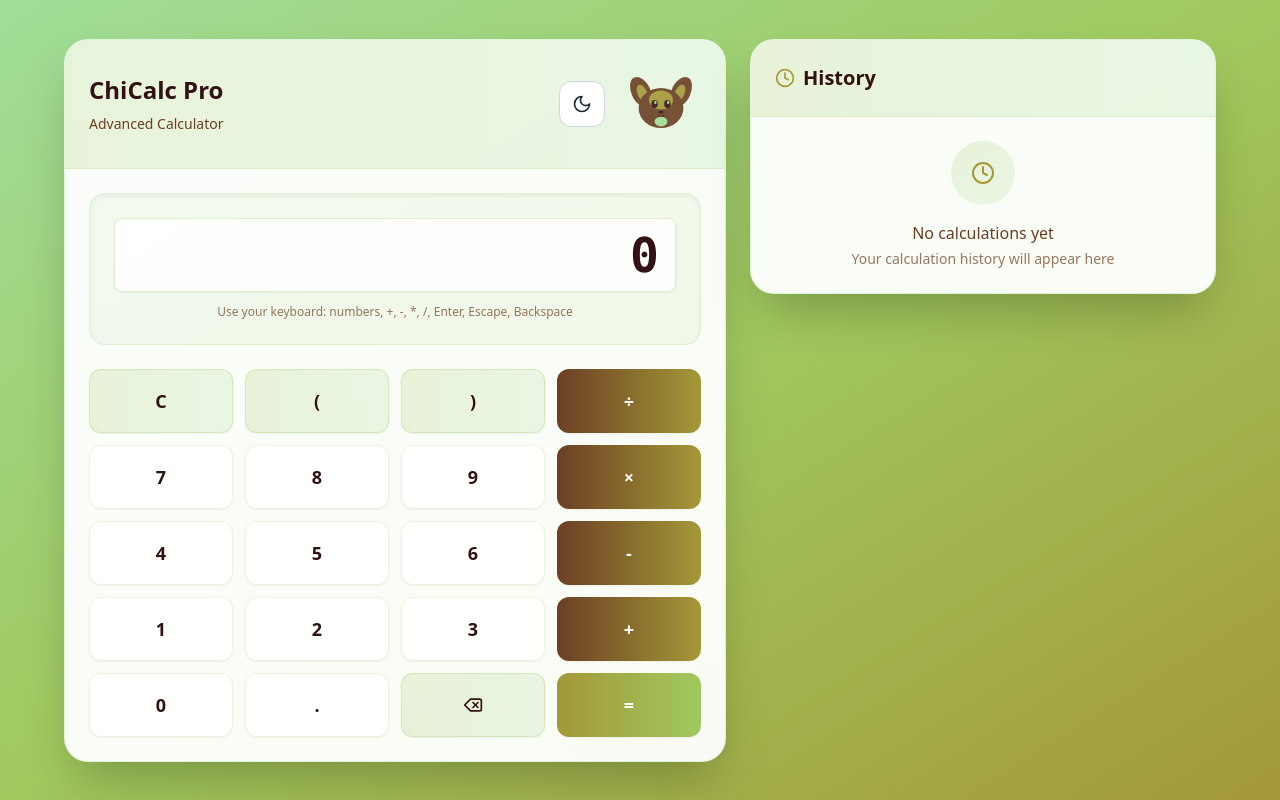
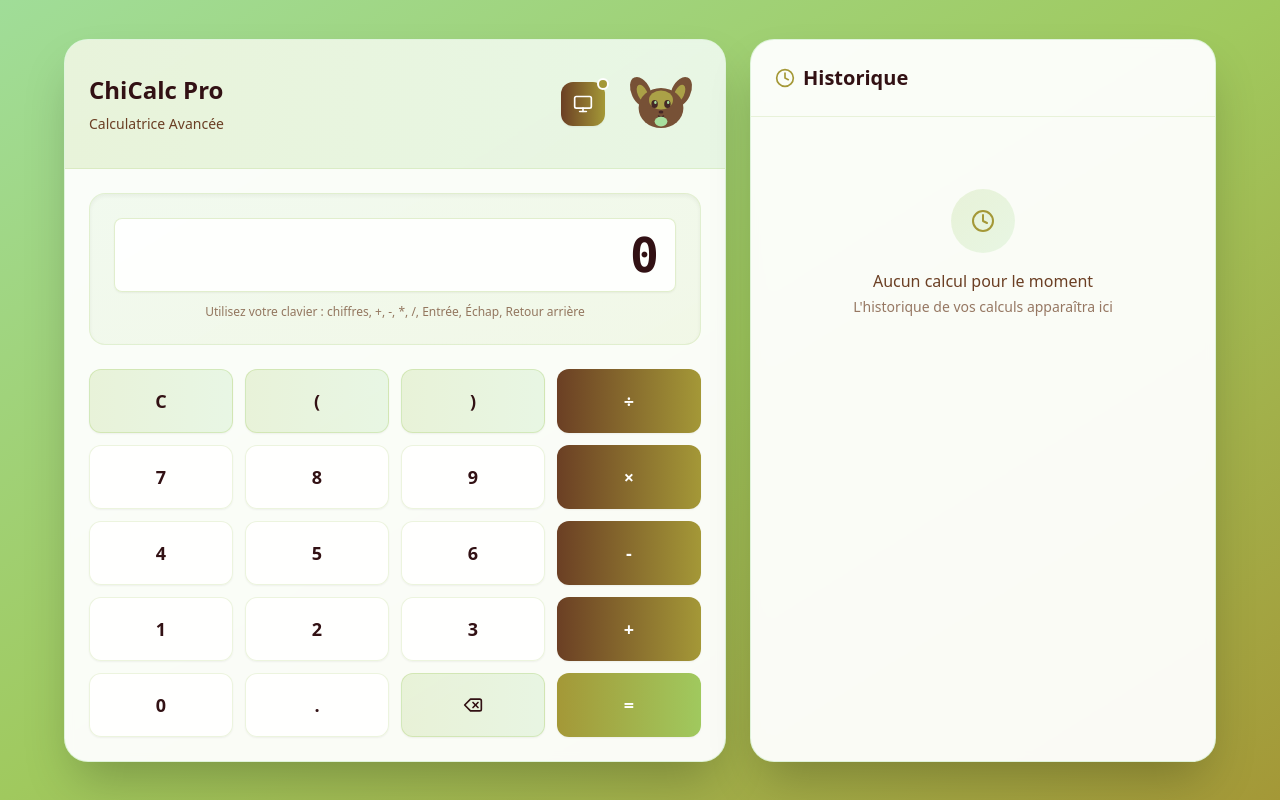
Before and after one commit to almoha73/ChiCalc, a React (Vite) app: page / in a window 1280 px wide. Built offline with nearby package versions, Linux system fonts and the light colour scheme.

Commit message:
Traduction complète de l'interface en français

```diff
--- a/index.html
+++ b/index.html
@@ -1,10 +1,10 @@
 <!doctype html>
-<html lang="en">
+<html lang="fr">
   <head>
     <meta charset="UTF-8" />
     <link rel="icon" type="image/svg+xml" href="/vite.svg" />
     <meta name="viewport" content="width=device-width, initial-scale=1.0" />
-    <title>Advanced Calculator with Chihuahua Design</title>
+    <title>Calculatrice Avancée avec Design Chihuahua</title>
   </head>
   <body>
     <div id="root"></div>
--- a/src/components/Calculator.tsx
+++ b/src/components/Calculator.tsx
@@ -5,12 +5,13 @@ import CalculatorHistory from './CalculatorHistory';
 import ChihuahuaIllustration from './ChihuahuaIllustration';
 import ThemeToggle from './ThemeToggle';
 import { useCalculator } from '../hooks/useCalculator';
-import { useThemeContext } from '../context/ThemeContext'; // Changé ici
+import { useThemeContext } from '../context/ThemeContext';
 
 const Calculator: React.FC = () => {
-  const { resolvedTheme } = useThemeContext(); // Changé ici
+  const { resolvedTheme } = useThemeContext();
   const {
     display,
+    expression,
     history,
     handleButtonClick,
     clearHistory,
@@ -20,14 +21,14 @@ const Calculator: React.FC = () => {
   return (
     <div className="w-full max-w-6xl mx-auto">
       <div className="grid grid-cols-1 lg:grid-cols-12 gap-6">
-        {/* Main Calculator */}
+        {/* Calculatrice Principale */}
         <div className="lg:col-span-7">
           <div className={`backdrop-blur-sm rounded-3xl shadow-2xl border overflow-hidden transition-colors duration-300 ${
             resolvedTheme === 'dark'
               ? 'bg-palette-2/90 border-palette-3/30'
               : 'bg-white/95 border-palette-5/30'
           }`}>
-            {/* Header with Chihuahua and Theme Toggle */}
+            {/* En-tête avec Chihuahua et Bouton Thème */}
             <div className={`relative p-6 border-b transition-colors duration-300 ${
               resolvedTheme === 'dark'
                 ? 'bg-gradient-to-r from-palette-3/20 to-palette-4/20 border-palette-3/20'
@@ -43,7 +44,7 @@ const Calculator: React.FC = () => {
                   <p className={`text-sm transition-colors duration-300 ${
                     resolvedTheme === 'dark' ? 'text-palette-4' : 'text-palette-2'
                   }`}>
-                    Advanced Calculator
+                    Calculatrice Avancée
                   </p>
                 </div>
                 <div className="flex items-center gap-4">
@@ -53,14 +54,14 @@ const Calculator: React.FC = () => {
               </div>
             </div>
 
-            {/* Display */}
+            {/* Affichage */}
             <div className="p-6 pb-4">
               <CalculatorDisplay
                 display={display}
               />
             </div>
 
-            {/* Buttons */}
+            {/* Boutons */}
             <div className="p-6 pt-2">
               <CalculatorButtons
                 onButtonClick={handleButtonClick}
@@ -69,7 +70,7 @@ const Calculator: React.FC = () => {
           </div>
         </div>
 
-        {/* History Panel */}
+        {/* Panneau Historique */}
         <div className="lg:col-span-5">
           <CalculatorHistory
             history={history}
--- a/src/components/CalculatorDisplay.tsx
+++ b/src/components/CalculatorDisplay.tsx
@@ -14,7 +14,7 @@ const CalculatorDisplay: React.FC<CalculatorDisplayProps> = ({ display }) => {
         ? 'bg-gradient-to-br from-palette-1/20 to-palette-2/20 border-palette-3/20'
         : 'bg-gradient-to-br from-palette-5/10 to-palette-4/10 border-palette-4/20'
     }`}>
-      {/* Unified Display */}
+      {/* Affichage Unifié */}
       <div className={`text-4xl sm:text-5xl font-bold font-mono min-h-[4rem] rounded-lg px-4 py-3 border shadow-sm flex items-center justify-end overflow-hidden transition-colors duration-300 ${
         resolvedTheme === 'dark'
           ? 'bg-palette-1/40 border-palette-2/30 text-palette-5'
@@ -25,11 +25,11 @@ const CalculatorDisplay: React.FC<CalculatorDisplayProps> = ({ display }) => {
         </span>
       </div>
 
-      {/* Keyboard hint */}
+      {/* Indication clavier */}
       <div className={`text-xs mt-3 text-center transition-colors duration-300 ${
         resolvedTheme === 'dark' ? 'text-palette-4/70' : 'text-palette-2/70'
       }`}>
-        Use your keyboard: numbers, +, -, *, /, Enter, Escape, Backspace
+        Utilisez votre clavier : chiffres, +, -, *, /, Entrée, Échap, Retour arrière
       </div>
     </div>
   );
--- a/src/components/CalculatorHistory.tsx
+++ b/src/components/CalculatorHistory.tsx
@@ -23,23 +23,21 @@ const CalculatorHistory: React.FC<CalculatorHistoryProps> = ({
   const { resolvedTheme } = useThemeContext();
 
   return (
-    <div className={`backdrop-blur-sm rounded-3xl shadow-2xl border overflow-hidden transition-colors duration-300 ${
+    <div className={`backdrop-blur-sm rounded-3xl shadow-2xl border h-full transition-colors duration-300 ${
       resolvedTheme === 'dark'
         ? 'bg-palette-2/90 border-palette-3/30'
         : 'bg-white/95 border-palette-5/30'
     }`}>
-      {/* Header */}
+      {/* En-tête */}
       <div className={`p-6 border-b transition-colors duration-300 ${
-        resolvedTheme === 'dark'
-          ? 'bg-gradient-to-r from-palette-3/20 to-palette-4/20 border-palette-3/20'
-          : 'bg-gradient-to-r from-palette-4/20 to-palette-5/20 border-palette-4/20'
+        resolvedTheme === 'dark' ? 'border-palette-3/20' : 'border-palette-4/20'
       }`}>
         <div className="flex items-center justify-between">
           <div className="flex items-center gap-2">
             <Clock size={20} className={resolvedTheme === 'dark' ? 'text-palette-4' : 'text-palette-3'} />
             <h2 className={`text-xl font-bold transition-colors duration-300 ${
               resolvedTheme === 'dark' ? 'text-palette-5' : 'text-palette-1'
-            }`}>History</h2>
+            }`}>Historique</h2>
           </div>
           {history.length > 0 && (
             <button
@@ -49,7 +47,7 @@ const CalculatorHistory: React.FC<CalculatorHistoryProps> = ({
                   ? 'bg-palette-1/20 hover:bg-palette-1/40 text-palette-5'
                   : 'bg-palette-1/10 hover:bg-palette-1/20 text-palette-1'
               }`}
-              title="Clear History"
+              title="Effacer l'historique"
             >
               <Trash2 size={16} />
             </button>
@@ -57,10 +55,10 @@ const CalculatorHistory: React.FC<CalculatorHistoryProps> = ({
         </div>
       </div>
 
-      {/* History Items */}
-      <div className="max-h-96 overflow-y-auto">
+      {/* Liste de l'historique */}
+      <div className="p-6">
         {history.length === 0 ? (
-          <div className="p-6 text-center">
+          <div className="text-center py-12">
             <div className={`w-16 h-16 rounded-full flex items-center justify-center mx-auto mb-4 transition-colors duration-300 ${
               resolvedTheme === 'dark'
                 ? 'bg-gradient-to-br from-palette-3/20 to-palette-4/20'
@@ -70,23 +68,23 @@ const CalculatorHistory: React.FC<CalculatorHistoryProps> = ({
             </div>
             <p className={`transition-colors duration-300 ${
               resolvedTheme === 'dark' ? 'text-palette-4' : 'text-palette-2'
-            }`}>No calculations yet</p>
+            }`}>Aucun calcul pour le moment</p>
             <p className={`text-sm mt-1 transition-colors duration-300 ${
               resolvedTheme === 'dark' ? 'text-palette-4/70' : 'text-palette-2/70'
             }`}>
-              Your calculation history will appear here
+              L'historique de vos calculs apparaîtra ici
             </p>
           </div>
         ) : (
-          <div className="p-4 space-y-3">
-            {history.map((item) => (
+          <div className="space-y-3 max-h-96 overflow-y-auto">
+            {history.slice().reverse().map((item) => (
               <div
                 key={item.id}
                 onClick={() => onLoadFromHistory(item)}
-                className={`p-4 rounded-xl cursor-pointer transition-all duration-200 hover:scale-105 border ${
+                className={`rounded-xl p-4 cursor-pointer transition-all duration-200 border hover:shadow-md ${
                   resolvedTheme === 'dark'
-                    ? 'bg-palette-3/20 hover:bg-palette-3/30 border-palette-4/20'
-                    : 'bg-palette-5/20 hover:bg-palette-5/30 border-palette-4/20'
+                    ? 'bg-gradient-to-r from-palette-1/20 to-palette-2/20 hover:from-palette-1/40 hover:to-palette-2/40 border-palette-3/20 hover:border-palette-3/40'
+                    : 'bg-gradient-to-r from-palette-5/10 to-palette-4/10 hover:from-palette-5/20 hover:to-palette-4/20 border-palette-4/20 hover:border-palette-4/40'
                 }`}
               >
                 <div className={`text-sm font-mono mb-1 transition-colors duration-300 ${
@@ -102,7 +100,11 @@ const CalculatorHistory: React.FC<CalculatorHistoryProps> = ({
                 <div className={`text-xs transition-colors duration-300 ${
                   resolvedTheme === 'dark' ? 'text-palette-4/70' : 'text-palette-2/70'
                 }`}>
-                  {item.timestamp.toLocaleTimeString()}
+                  {item.timestamp.toLocaleString('fr-FR', {
+                    hour: '2-digit',
+                    minute: '2-digit',
+                    second: '2-digit'
+                  })}
                 </div>
               </div>
             ))}
--- a/src/components/ThemeToggle.tsx
+++ b/src/components/ThemeToggle.tsx
@@ -1,18 +1,59 @@
 import React from 'react';
-import { Sun, Moon } from 'lucide-react';
+import { Sun, Moon, Monitor } from 'lucide-react';
 import { useThemeContext } from '../context/ThemeContext';
 
 const ThemeToggle: React.FC = () => {
-  const { resolvedTheme, toggleTheme } = useThemeContext();
+  const { theme, resolvedTheme, toggleTheme } = useThemeContext();
+
+  const getIcon = () => {
+    switch (theme) {
+      case 'light':
+        return <Sun size={20} />;
+      case 'dark':
+        return <Moon size={20} />;
+      case 'system':
+        return <Monitor size={20} />;
+      default:
+        return <Sun size={20} />;
+    }
+  };
+
+  const getTitle = () => {
+    switch (theme) {
+      case 'light':
+        return 'Thème clair - Cliquez pour le thème sombre';
+      case 'dark':
+        return 'Thème sombre - Cliquez pour le thème système';
+      case 'system':
+        return `Thème système (${resolvedTheme === 'dark' ? 'sombre' : 'clair'}) - Cliquez pour le thème clair`;
+      default:
+        return 'Changer de thème';
+    }
+  };
 
   return (
-    <button
-      onClick={toggleTheme}
-      className="p-3 rounded-xl bg-white dark:bg-gray-800 text-gray-800 dark:text-white border border-gray-300 dark:border-gray-600 hover:bg-gray-100 dark:hover:bg-gray-700 transition-colors"
-      title={resolvedTheme === 'dark' ? 'Switch to light' : 'Switch to dark'}
-    >
-      {resolvedTheme === 'dark' ? <Sun size={20} /> : <Moon size={20} />}
-    </button>
+    <div className="relative">
+      <button
+        onClick={toggleTheme}
+        className={`p-3 rounded-xl transition-all duration-300 transform hover:scale-105 active:scale-95 shadow-sm hover:shadow-md relative ${
+          resolvedTheme === 'dark'
+            ? 'bg-gradient-to-r from-palette-4 to-palette-5 text-palette-1 hover:from-palette-4/90 hover:to-palette-5/90'
+            : 'bg-gradient-to-r from-palette-2 to-palette-3 text-white hover:from-palette-2/90 hover:to-palette-3/90'
+        }`}
+        title={getTitle()}
+      >
+        {getIcon()}
+
+        {/* Indicateur pour le thème système */}
+        {theme === 'system' && (
+          <div className={`absolute -top-1 -right-1 w-3 h-3 rounded-full border-2 transition-colors duration-300 ${
+            resolvedTheme === 'dark'
+              ? 'bg-palette-5 border-palette-1'
+              : 'bg-palette-3 border-white'
+          }`} />
+        )}
+      </button>
+    </div>
   );
 };
 
--- a/src/context/ThemeContext.tsx
+++ b/src/context/ThemeContext.tsx
@@ -22,17 +22,29 @@ export const ThemeProvider: React.FC<{ children: React.ReactNode }> = ({ childre
     const mediaQuery = window.matchMedia('(prefers-color-scheme: dark)');
 
     const updateResolvedTheme = () => {
-      const resolved = theme === 'system' ? (mediaQuery.matches ? 'dark' : 'light') : theme;
+      let resolved: 'light' | 'dark';
+
+      if (theme === 'system') {
+        resolved = mediaQuery.matches ? 'dark' : 'light';
+      } else {
+        resolved = theme;
+      }
+
       setResolvedTheme(resolved);
+
+      // Appliquer le thème au document
       document.documentElement.classList.toggle('dark', resolved === 'dark');
     };
 
+    // Mise à jour initiale
     updateResolvedTheme();
 
+    // Écouter les changements de thème système seulement en mode système
     if (theme === 'system') {
       mediaQuery.addEventListener('change', updateResolvedTheme);
     }
 
+    // Sauvegarder dans localStorage
     localStorage.setItem('calculator-theme', theme);
 
     return () => {
@@ -41,7 +53,18 @@ export const ThemeProvider: React.FC<{ children: React.ReactNode }> = ({ childre
   }, [theme]);
 
   const toggleTheme = () => {
-    setTheme(prev => prev === 'light' ? 'dark' : 'light');
+    setTheme(prev => {
+      switch (prev) {
+        case 'light':
+          return 'dark';
+        case 'dark':
+          return 'system';
+        case 'system':
+          return 'light';
+        default:
+          return 'light';
+      }
+    });
   };
 
   return (
@@ -54,7 +77,7 @@ export const ThemeProvider: React.FC<{ children: React.ReactNode }> = ({ childre
 export const useThemeContext = () => {
   const context = useContext(ThemeContext);
   if (!context) {
-    throw new Error('useThemeContext must be used within a ThemeProvider');
+    throw new Error('useThemeContext doit être utilisé dans un ThemeProvider');
   }
   return context;
 };
--- a/src/utils/calculator.ts
+++ b/src/utils/calculator.ts
@@ -1,98 +1,98 @@
-// Safe evaluation of mathematical expressions
+// Évaluation sécurisée des expressions mathématiques
 export const evaluateExpression = (expression: string): number => {
   if (!expression || expression.trim() === '') {
     return 0;
   }
 
-  // Clean the expression
+  // Nettoyer l'expression
   let cleanExpression = expression
     .replace(/×/g, '*')
     .replace(/÷/g, '/')
-    .replace(/[^0-9+\-*/.() ]/g, ''); // Remove any invalid characters
+    .replace(/[^0-9+\-*/.() ]/g, ''); // Supprimer les caractères invalides
 
-  // Check for valid parentheses
+  // Vérifier les parenthèses valides
   if (!hasValidParentheses(cleanExpression)) {
-    throw new Error('Invalid parentheses');
+    throw new Error('Parenthèses invalides');
   }
 
-  // Check for valid expression pattern
+  // Vérifier le format de l'expression
   if (!isValidExpression(cleanExpression)) {
-    throw new Error('Invalid expression');
+    throw new Error('Expression invalide');
   }
 
   try {
-    // Use Function constructor for safe evaluation
+    // Utiliser le constructeur Function pour une évaluation sécurisée
     const result = new Function(`"use strict"; return (${cleanExpression})`)();
 
     if (typeof result !== 'number' || !isFinite(result)) {
-      throw new Error('Invalid calculation result');
+      throw new Error('Résultat de calcul invalide');
     }
 
     return result;
   } catch (error) {
-    throw new Error('Calculation error');
+    throw new Error('Erreur de calcul');
   }
 };
 
-// Check if parentheses are balanced and valid
+// Vérifier si les parenthèses sont équilibrées et valides
 const hasValidParentheses = (expression: string): boolean => {
   let count = 0;
   for (const char of expression) {
     if (char === '(') count++;
     if (char === ')') count--;
-    if (count < 0) return false; // Closing before opening
+    if (count < 0) return false; // Fermeture avant ouverture
   }
-  return count === 0; // Must be balanced
+  return count === 0; // Doit être équilibré
 };
 
-// Validate expression structure
+// Valider la structure de l'expression
 const isValidExpression = (expression: string): boolean => {
-  // Remove spaces
+  // Supprimer les espaces
   const expr = expression.replace(/\s/g, '');
 
-  // Empty expression is invalid
+  // Expression vide est invalide
   if (expr === '') return false;
 
-  // Check for consecutive operators
+  // Vérifier les opérateurs consécutifs
   if (/[+\-*/]{2,}/.test(expr)) return false;
 
-  // Check for operators at the beginning (except minus for negative numbers)
+  // Vérifier les opérateurs au début (sauf moins pour les nombres négatifs)
   if (/^[+*/]/.test(expr)) return false;
 
-  // Check for operators at the end
+  // Vérifier les opérateurs à la fin
   if (/[+\-*/]$/.test(expr)) return false;
 
-  // Check for invalid character sequences
-  if (/[+\-*/]\)/.test(expr)) return false; // Operator before closing parenthesis
-  if (/\([+*/]/.test(expr)) return false; // Invalid operator after opening parenthesis
+  // Vérifier les séquences de caractères invalides
+  if (/[+\-*/]\)/.test(expr)) return false; // Opérateur avant parenthèse fermante
+  if (/\([+*/]/.test(expr)) return false; // Opérateur invalide après parenthèse ouvrante
 
   return true;
 };
 
-// Format number for display
+// Formater le nombre pour l'affichage
 export const formatNumber = (num: number): string => {
   if (!isFinite(num)) {
-    return 'Error';
+    return 'Erreur';
   }
 
-  // Handle very large numbers
+  // Gérer les très grands nombres
   if (Math.abs(num) > 1e15) {
     return num.toExponential(6);
   }
 
-  // Handle very small numbers
+  // Gérer les très petits nombres
   if (Math.abs(num) < 1e-10 && num !== 0) {
     return num.toExponential(6);
   }
 
-  // Round to avoid floating point precision issues
+  // Arrondir pour éviter les problèmes de précision des nombres flottants
   const rounded = Math.round(num * 1e10) / 1e10;
 
-  // Format with appropriate decimal places
+  // Formater avec le nombre approprié de décimales
   if (Number.isInteger(rounded)) {
     return rounded.toString();
   }
 
-  // Limit decimal places and remove trailing zeros
+  // Limiter les décimales et supprimer les zéros de fin
   return parseFloat(rounded.toFixed(10)).toString();
 };
```
Also changed, not shown: 1 other file (tests, documents, lock files or other folders).
